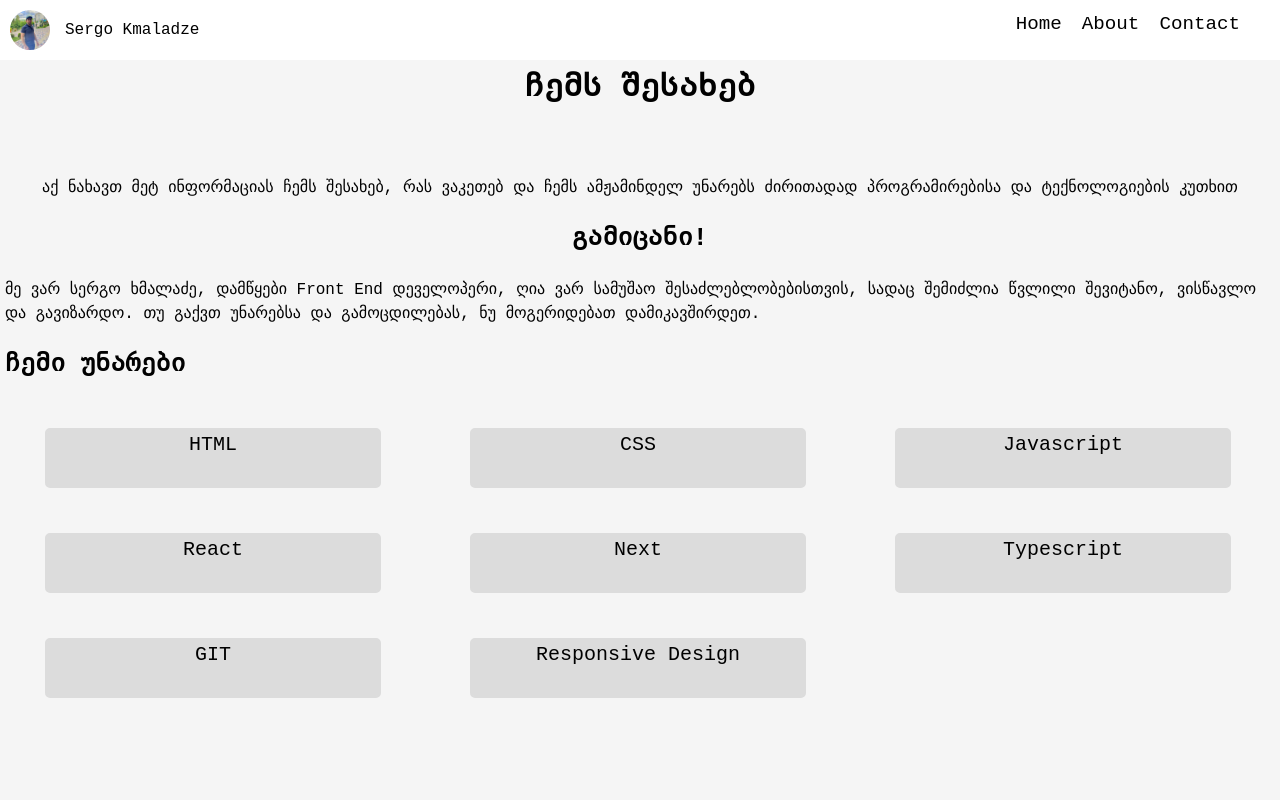
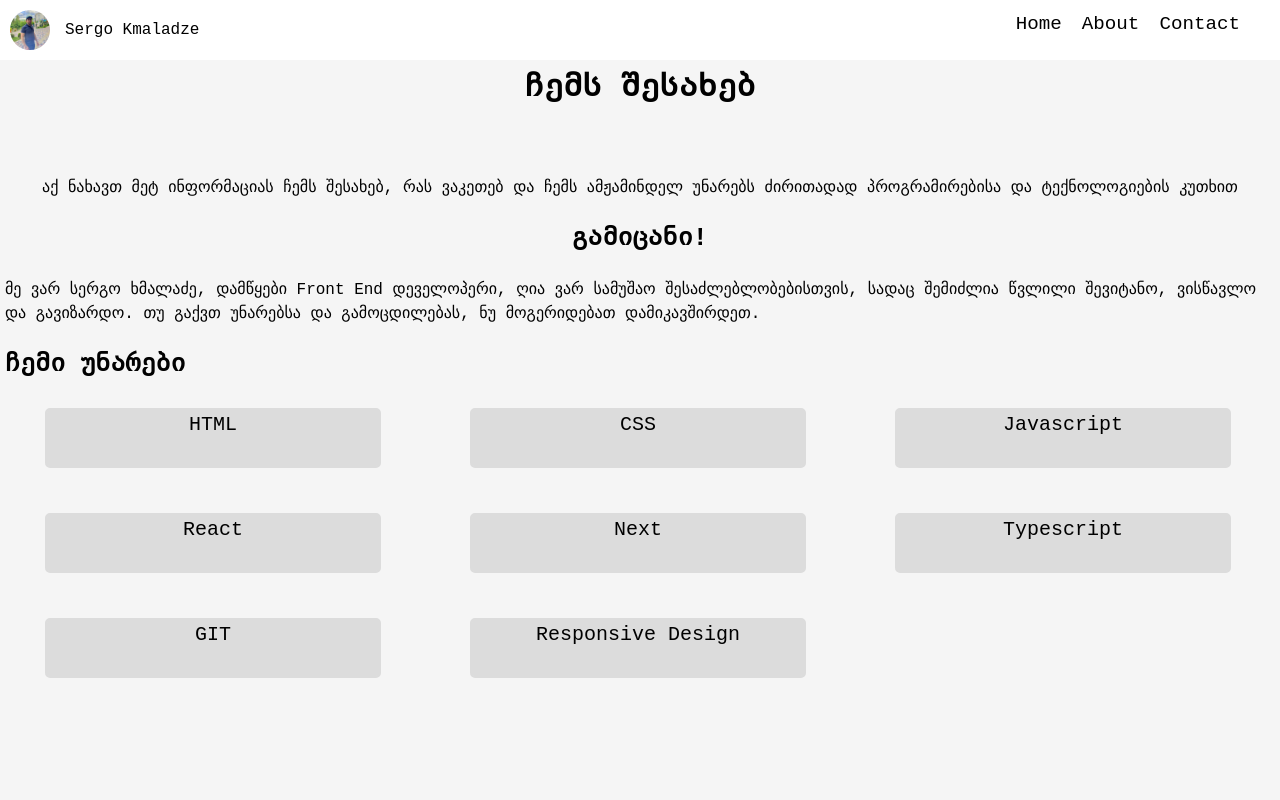
Before and after one commit to sergokhmaladze/portfolio-site, a Next.js app: page /about in a window 1280 px wide. Shown: the top 800 px of the page. Built offline with nearby package versions, Linux system fonts and the light colour scheme.

Commit message:
another style changing for about components skillsapp

```diff
--- a/app/about/about.module.css
+++ b/app/about/about.module.css
@@ -29,7 +29,6 @@
 }
 
 .skill{
-  margin: 20px;
   width: 100%;
   display: grid;
   gap: 5px;
@@ -55,6 +54,6 @@
   height: 60px;
   font-size: 20px;
   width: 80%;
-  margin: 20px;
+  margin: 20px 20px 20px 40px;
  }
 }
```
